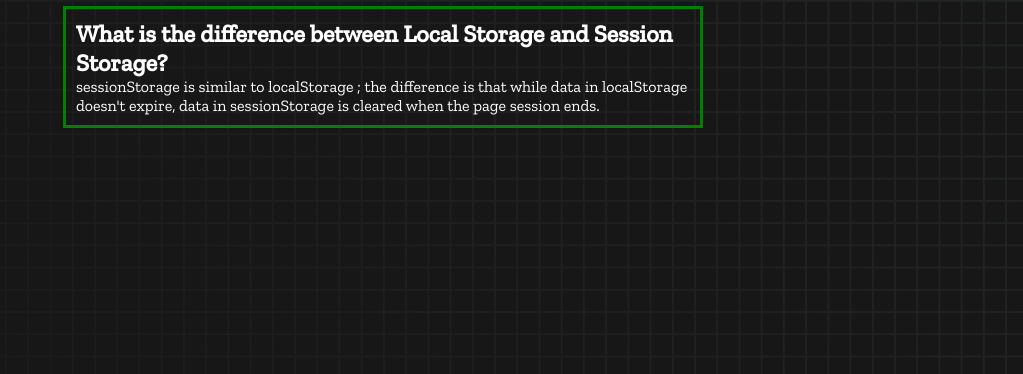
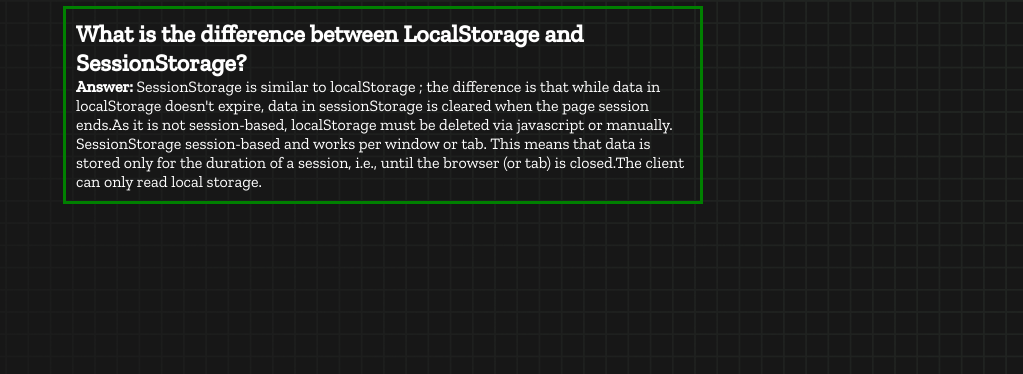
Before and after one commit to SABIKUN-NAHAR-URMY/type-monster-debug, a plain HTML site: page blog.html in a window 1280 px wide. Shown: the part 72-446 px from the top of the page, without its empty margins (257-1280 px from the left). Drawn offline with nearby package versions, Linux system fonts and the light colour scheme.

Commit message:
one question done in blog

```diff
--- a/blog.html
+++ b/blog.html
@@ -19,8 +19,8 @@
     </header>
     <main class="mainForBlog">
         <div class="divForBlog">
-            <h2>What is the difference between Local Storage and Session Storage?</h2>
-            <p>sessionStorage is similar to localStorage ; the difference is that while data in localStorage doesn't expire, data in sessionStorage is cleared when the page session ends.</p>
+            <h2>What is the difference between LocalStorage and SessionStorage?</h2>
+            <p><strong> Answer: </strong> SessionStorage is similar to localStorage ; the difference is that while data in localStorage doesn't expire, data in sessionStorage is cleared when the page session ends.As it is not session-based, localStorage must be deleted via javascript or manually. SessionStorage session-based and works per window or tab. This means that data is stored only for the duration of a session, i.e., until the browser (or tab) is closed.The client  can only read local storage.</p>
         </div>
 
     </main>
```
